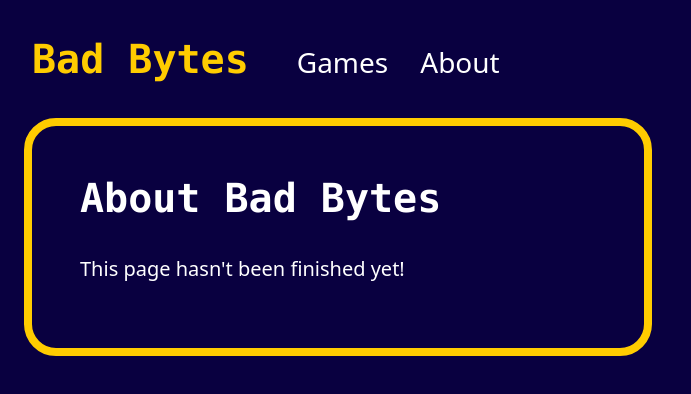
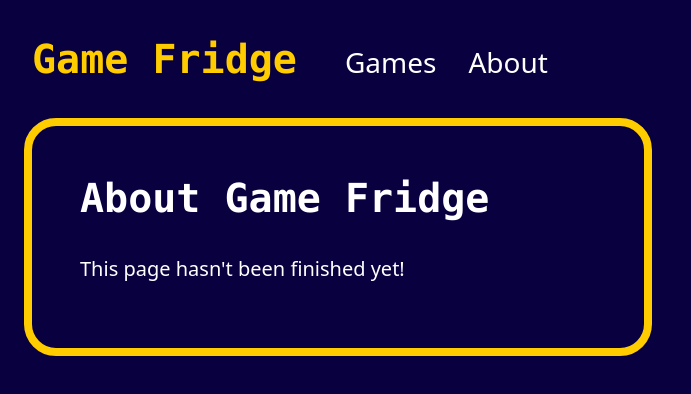
Before and after one commit to anay-schottlabs/web-experiments, a Vue app: page /about in a window 1280 px wide. Shown: the top 394 px of the page, without its empty margins (0-691 px from the left). Built offline with nearby package versions, Linux system fonts and the light colour scheme.

Commit message:
Renaming website

```diff
--- a/index.html
+++ b/index.html
@@ -5,7 +5,7 @@
     <link rel="icon" href="/favicon.ico">
     <meta name="viewport" content="width=device-width, initial-scale=1.0">
     <link href="https://cdn.jsdelivr.net/npm/bootstrap@5.3.8/dist/css/bootstrap.min.css" rel="stylesheet" integrity="sha384-sRIl4kxILFvY47J16cr9ZwB07vP4J8+LH7qKQnuqkuIAvNWLzeN8tE5YBujZqJLB" crossorigin="anonymous">
-    <title>Bad Bytes</title>
+    <title>Game Fridge</title>
     <style>
       body {
         background-color: #090040;
--- a/src/About.vue
+++ b/src/About.vue
@@ -4,7 +4,7 @@
 <template>
   <div class="card card-body w-50 p-5 rounded-5">
     <div class="text-white">
-      <h2 class="fs-1 pb-4 title">About Bad Bytes</h2>
+      <h2 class="fs-1 pb-4 title">About Game Fridge</h2>
       <p class="fs-5">This page hasn't been finished yet!</p>
     </div>
   </div>
--- a/src/App.vue
+++ b/src/App.vue
@@ -1,6 +1,6 @@
 <template>
   <nav class="navbar navbar-expand-lg p-4 flex align-items-baseline">
-    <router-link class="navbar-brand title fw-bold fs-1 ps-2 pe-3" to="/">Bad Bytes</router-link>
+    <router-link class="navbar-brand title fw-bold fs-1 ps-2 pe-3" to="/">Game Fridge</router-link>
     <router-link class="nav-link px-3 fs-3" to="/games">Games</router-link>
     <router-link class="nav-link px-3 fs-3" to="/about">About</router-link>
   </nav>
```
